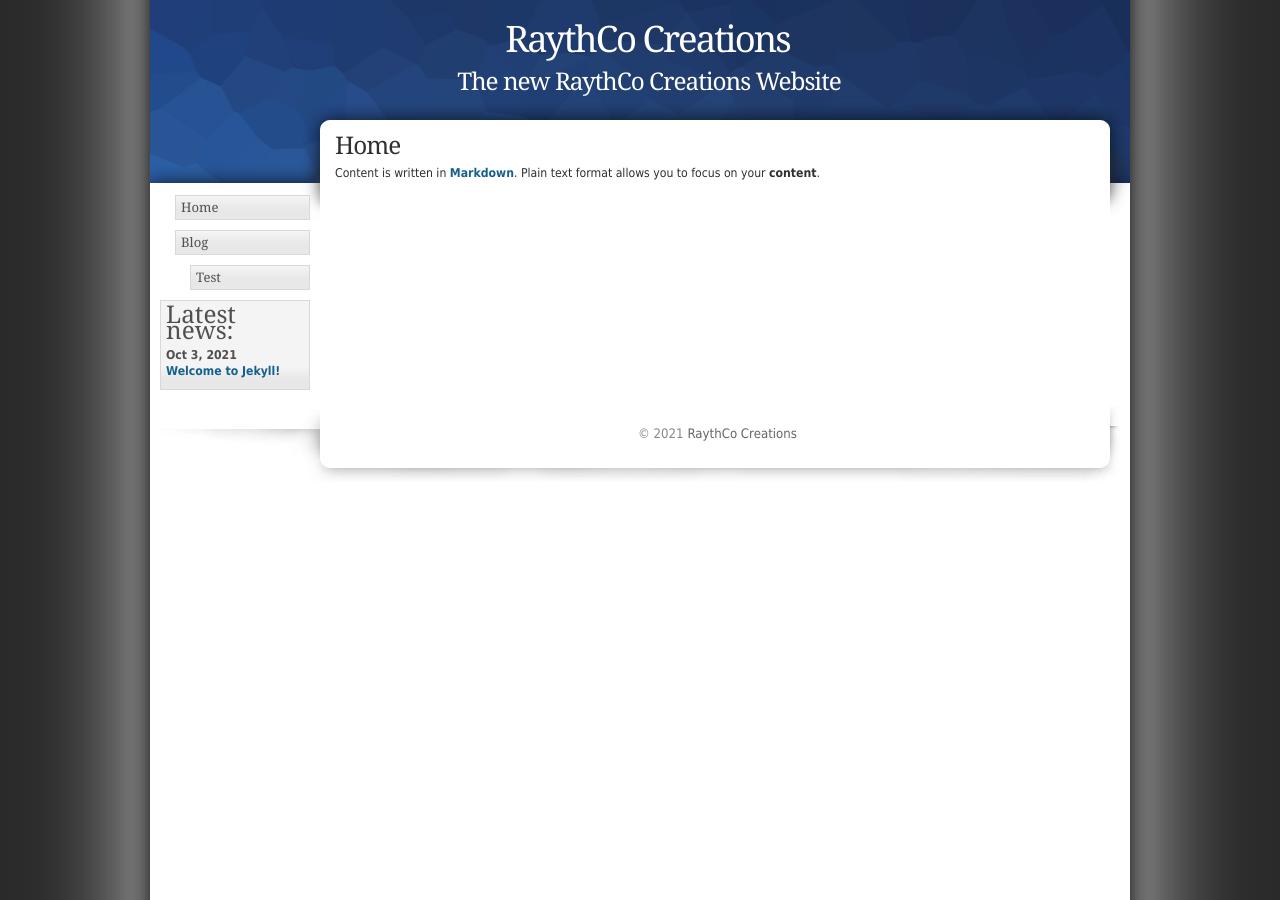
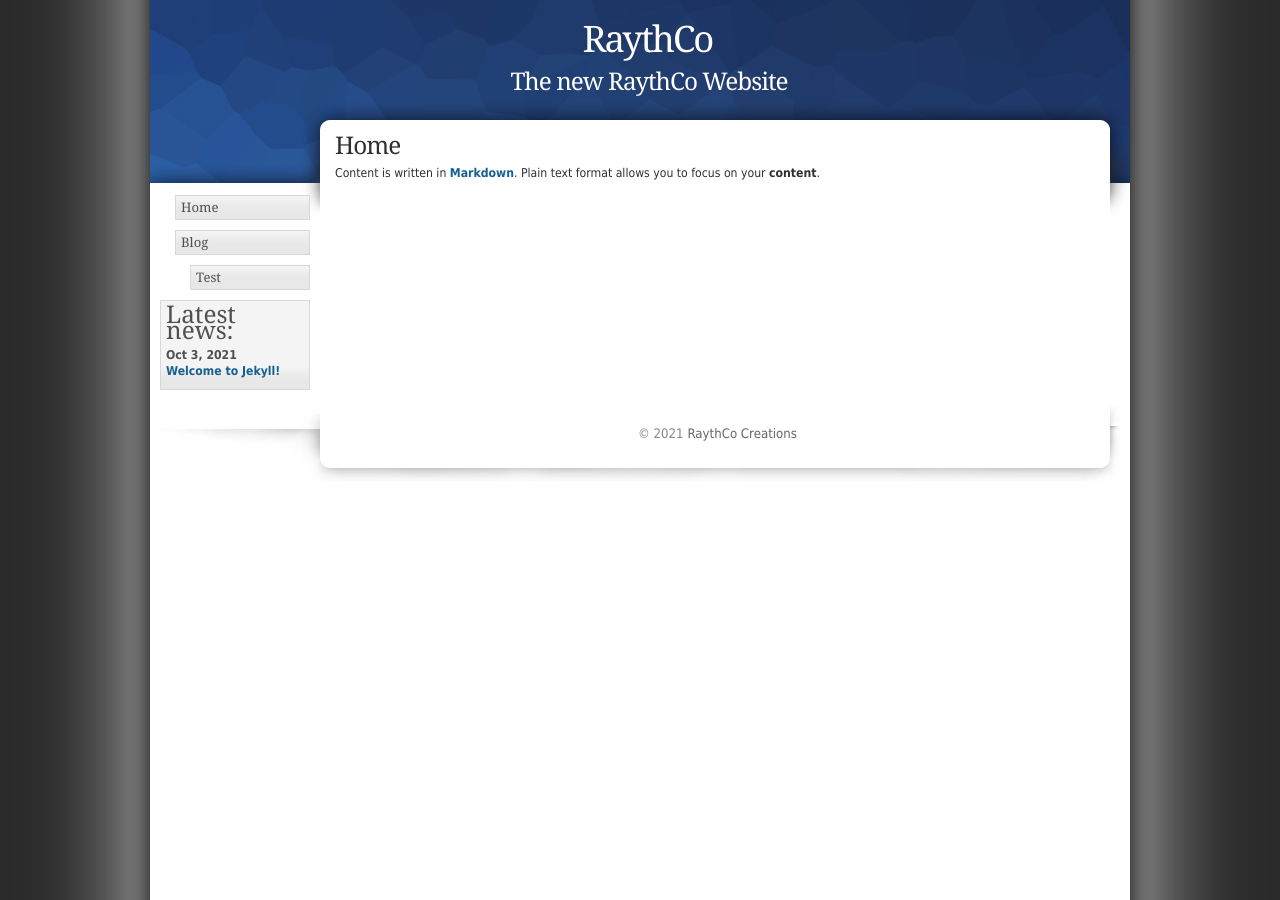
Before and after one commit to RaythCo-Creations/raythco-creations.github.io, a Jekyll site: the page built from index.md, in a window 1280 px wide. Built offline with Jekyll 4.4.1, drawn with Linux system fonts in a browser that asks for light colours.

Commit message:
Update _config.yml

```diff
--- a/_config.yml
+++ b/_config.yml
@@ -1,5 +1,5 @@
-name: My Jekyll Website
-title: RaythCo Creations
-url: http://raythco-creations.github.io
+name: RaythCo
+title: RaythCo
+url: http://raythco.uk
 baseurl: /
-description: The new RaythCo Creations Website
+description: The new RaythCo Website
```
